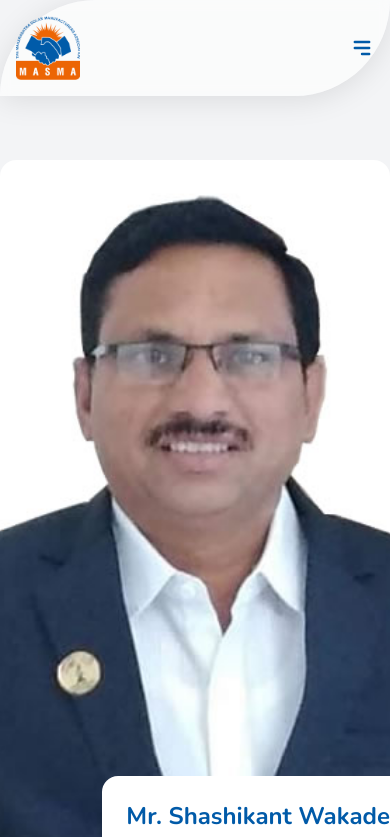
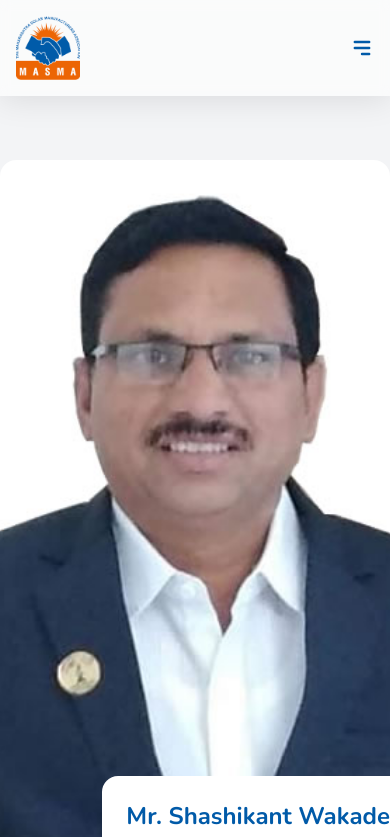
Before and after one commit to richsyssol/solar-front, a React (Vite) app: page /about-us in a window 390 px wide. Shown: the top 837 px of the page. Built offline with nearby package versions, Linux system fonts and the light colour scheme; a web font is replaced by a local one.

Commit message:
updates in ui

```diff
--- a/src/component/navbar/Navbar.jsx
+++ b/src/component/navbar/Navbar.jsx
@@ -141,7 +141,7 @@ const Navbar = () => {
   return (
     <>
       <motion.nav
-        className={`fixed top-0 left-0 right-0 z-50 transition-all duration-300 rounded-tl-full rounded-br-full ${
+        className={`fixed top-0 left-0 right-0 z-50 transition-all duration-300 md:rounded-tl-full md:rounded-br-full ${
           scrolled
             ? "bg-white/90 backdrop-blur-md shadow-lg"
             : "bg-white/60 backdrop-blur-[5.5px] shadow-[0_4px_30px_rgba(0,0,0,0.1)]"
--- a/src/pages/home/AboutUs.jsx
+++ b/src/pages/home/AboutUs.jsx
@@ -25,7 +25,7 @@ const AboutUsCompact = () => {
               className="w-full h-[500px] object-cover rounded-2xl"
             />
             {/* Years Badge */}
-            <div className="absolute -bottom-6 -right-6 bg-white rounded-2xl p-6">
+            <div className="absolute -bottom-6 right-0 md:-right-6 bg-white rounded-2xl p-6">
               <div className="text-center">
                 <div className="text-4xl font-bold text-[#005aa8]">20</div>
                 <div className="text-lg font-semibold text-[#ed6605]">
```
